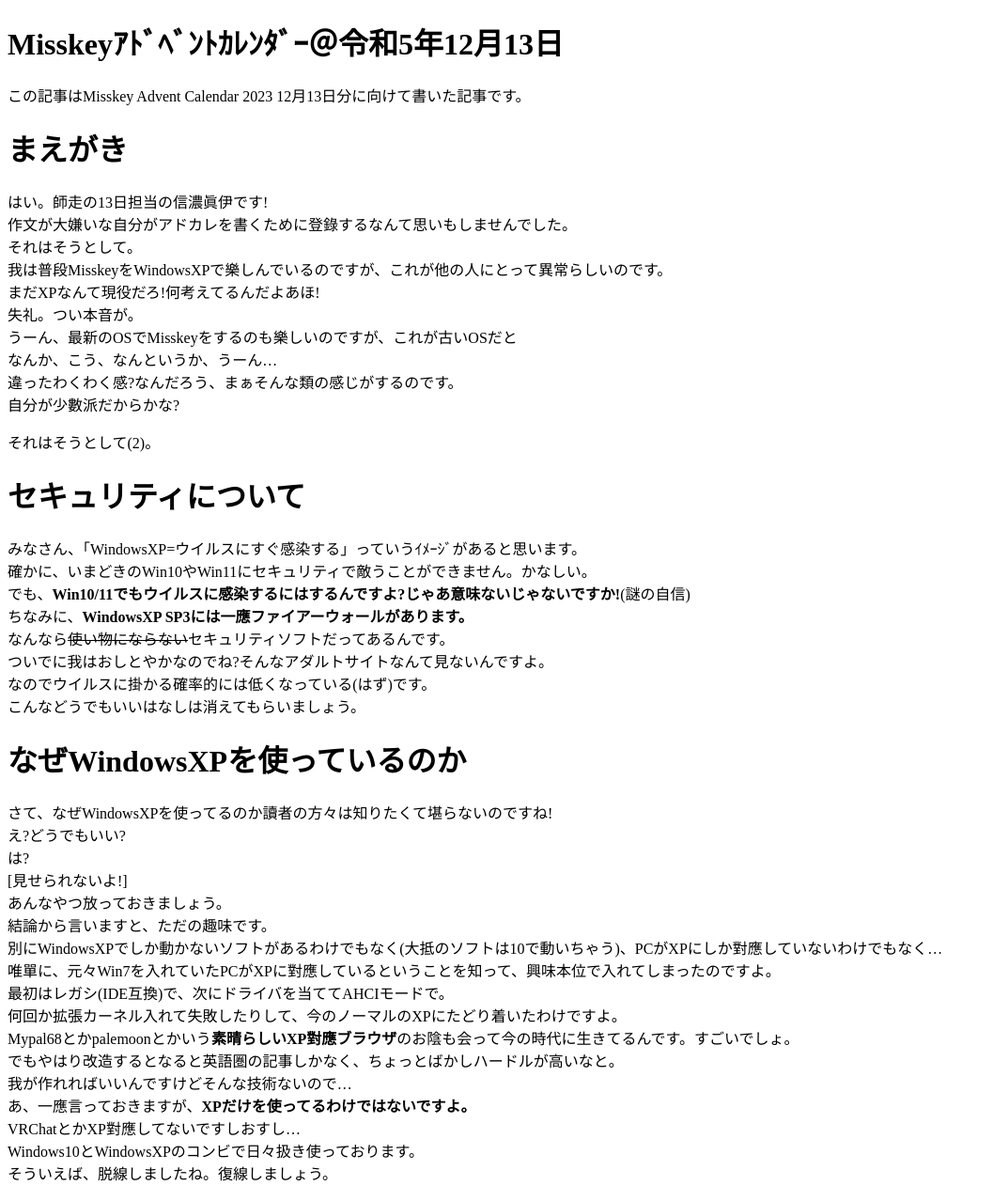
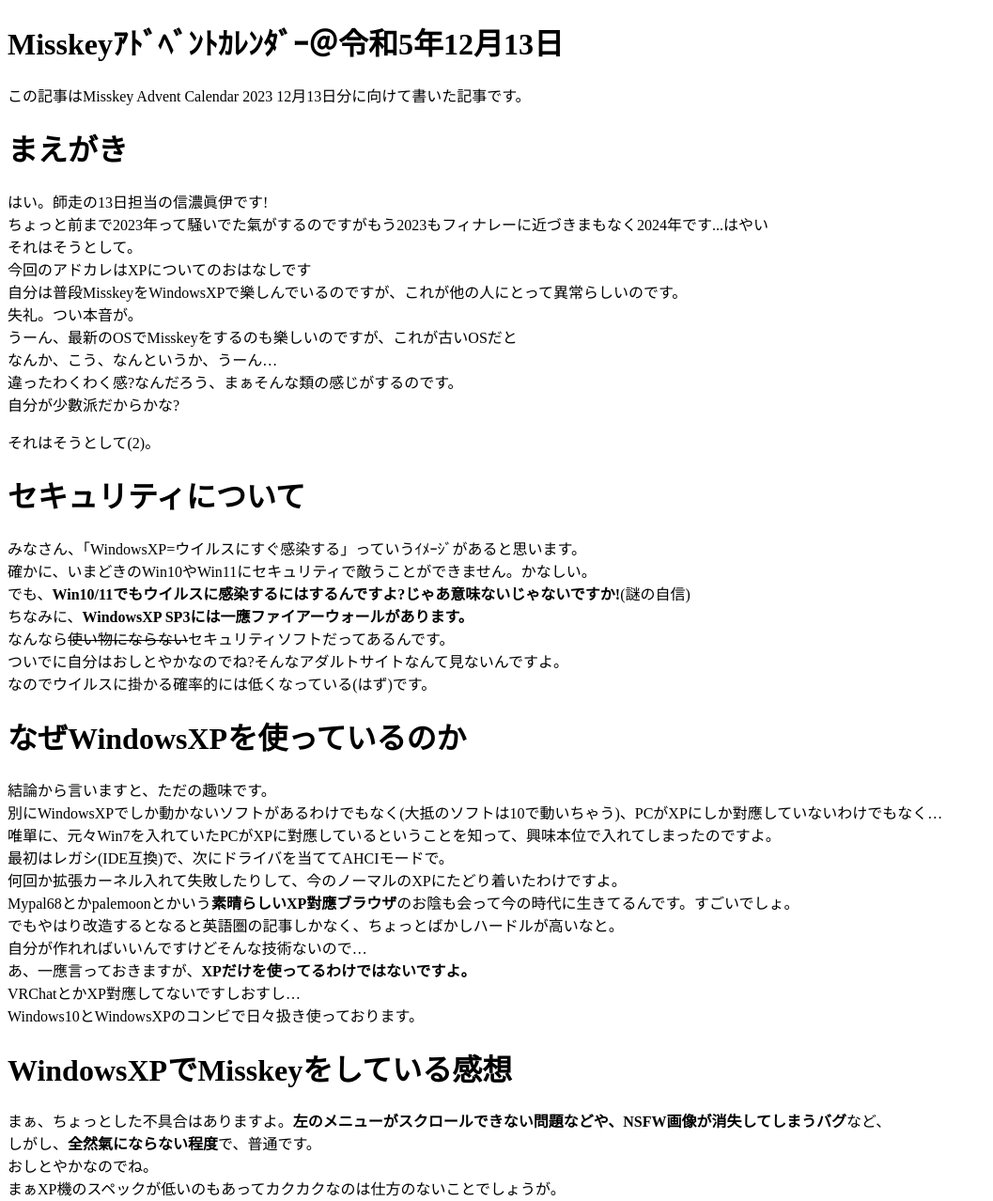
Before and after one commit to DA-TENSHI/Advent, a plain HTML site: page 2023_12_13/index.html in a window 1280 px wide. Shown: the top 1278 px of the page at 94% size, without its empty margins (0-1057 px from the left). Drawn offline with Linux system fonts and the light colour scheme.

Commit message:
Update index.html

```diff
--- a/2023_12_13/index.html
+++ b/2023_12_13/index.html
@@ -15,10 +15,10 @@
       <p>この記事はMisskey Advent Calendar 2023 12月13日分に向けて書いた記事です。</p>
 <h1 id="まえがき">まえがき</h1>
 <p>はい。師走の13日担当の信濃眞伊です!<br>
-作文が大嫌いな自分がアドカレを書くために登錄するなんて思いもしませんでした。<br>
+ちょっと前まで2023年って騒いでた氣がするのですがもう2023もフィナレーに近づきまもなく2024年です...はやい<br>
 それはそうとして。<br>
-我は普段MisskeyをWindowsXPで樂しんでいるのですが、これが他の人にとって異常らしいのです。<br>
-まだXPなんて現役だろ!何考えてるんだよあほ!<br>
+今回のアドカレはXPについてのおはなしです<br>
+自分は普段MisskeyをWindowsXPで樂しんでいるのですが、これが他の人にとって異常らしいのです。<br>
 失礼。つい本音が。<br>
 うーん、最新のOSでMisskeyをするのも樂しいのですが、これが古いOSだと<br>
 なんか、こう、なんというか、うーん…<br>
@@ -31,15 +31,9 @@
 でも、<strong>Win10/11でもウイルスに感染するにはするんですよ?じゃあ意味ないじゃないですか!</strong>(謎の自信)<br>
 ちなみに、<strong>WindowsXP SP3には一應ファイアーウォールがあります。</strong><br>
 なんなら<s>使い物にならない</s>セキュリティソフトだってあるんです。<br>
-ついでに我はおしとやかなのでね?そんなアダルトサイトなんて見ないんですよ。<br>
-なのでウイルスに掛かる確率的には低くなっている(はず)です。<br>
-こんなどうでもいいはなしは消えてもらいましょう。</p>
+ついでに自分はおしとやかなのでね?そんなアダルトサイトなんて見ないんですよ。<br>
+なのでウイルスに掛かる確率的には低くなっている(はず)です。</p>
 <h1 id="なぜwindowsxpを使っているのか">なぜWindowsXPを使っているのか</h1>
-<p>さて、なぜWindowsXPを使ってるのか讀者の方々は知りたくて堪らないのですね!<br>
-え?どうでもいい?<br>
-は?<br>
-[見せられないよ!]　<br>
-あんなやつ放っておきましょう。<br>
 結論から言いますと、ただの趣味です。<br>
 別にWindowsXPでしか動かないソフトがあるわけでもなく(大抵のソフトは10で動いちゃう)、PCがXPにしか對應していないわけでもなく…<br>
 唯單に、元々Win7を入れていたPCがXPに對應しているということを知って、興味本位で入れてしまったのですよ。<br>
@@ -47,11 +41,10 @@
 何回か拡張カーネル入れて失敗したりして、今のノーマルのXPにたどり着いたわけですよ。<br>
 Mypal68とかpalemoonとかいう<strong>素晴らしいXP對應ブラウザ</strong>のお陰も会って今の時代に生きてるんです。すごいでしょ。<br>
 でもやはり改造するとなると英語圏の記事しかなく、ちょっとばかしハードルが高いなと。<br>
-我が作れればいいんですけどそんな技術ないので…<br>
+自分が作れればいいんですけどそんな技術ないので…<br>
 あ、一應言っておきますが、<strong>XPだけを使ってるわけではないですよ。</strong><br>
 VRChatとかXP對應してないですしおすし…<br>
-Windows10とWindowsXPのコンビで日々扱き使っております。<br>
-そういえば、脱線しましたね。復線しましょう。</p>
+Windows10とWindowsXPのコンビで日々扱き使っております。</p>
 <h1 id="windowsxpでmisskeyをしている感想">WindowsXPでMisskeyをしている感想</h1>
 <p>まぁ、ちょっとした不具合はありますよ。<strong>左のメニューがスクロールできない問題などや、NSFW画像が消失してしまうバグ</strong>など、<br>
 しがし、<strong>全然氣にならない程度</strong>で、普通です。<br>
@@ -68,7 +61,8 @@ GithubもXPでやってます。樂しい</p>
 <h1 id="あとがき">あとがき</h1>
 <p>もう書くことがなくなったので今回はここら邊で終了とさせていただきます。<br>
 <strong>XPはいいぞ。みんなも入れようね。</strong><br>
-はい。終わりです。<strong>ありがとうございましたしんでしまった!</strong></p>
+はい。終わりです。<strong>ありがとうございましたしんでしまった!</strong><br>
+ちなみにまだ2つ目のアドカレの記事書いてないので書かないと</p>
 <p>この記事はMisskey Advent Calendar 2023 12月13日分に向けて書いた記事です。</p>
 </div>
 <p>かいたひと:信濃眞伊</p>
```
